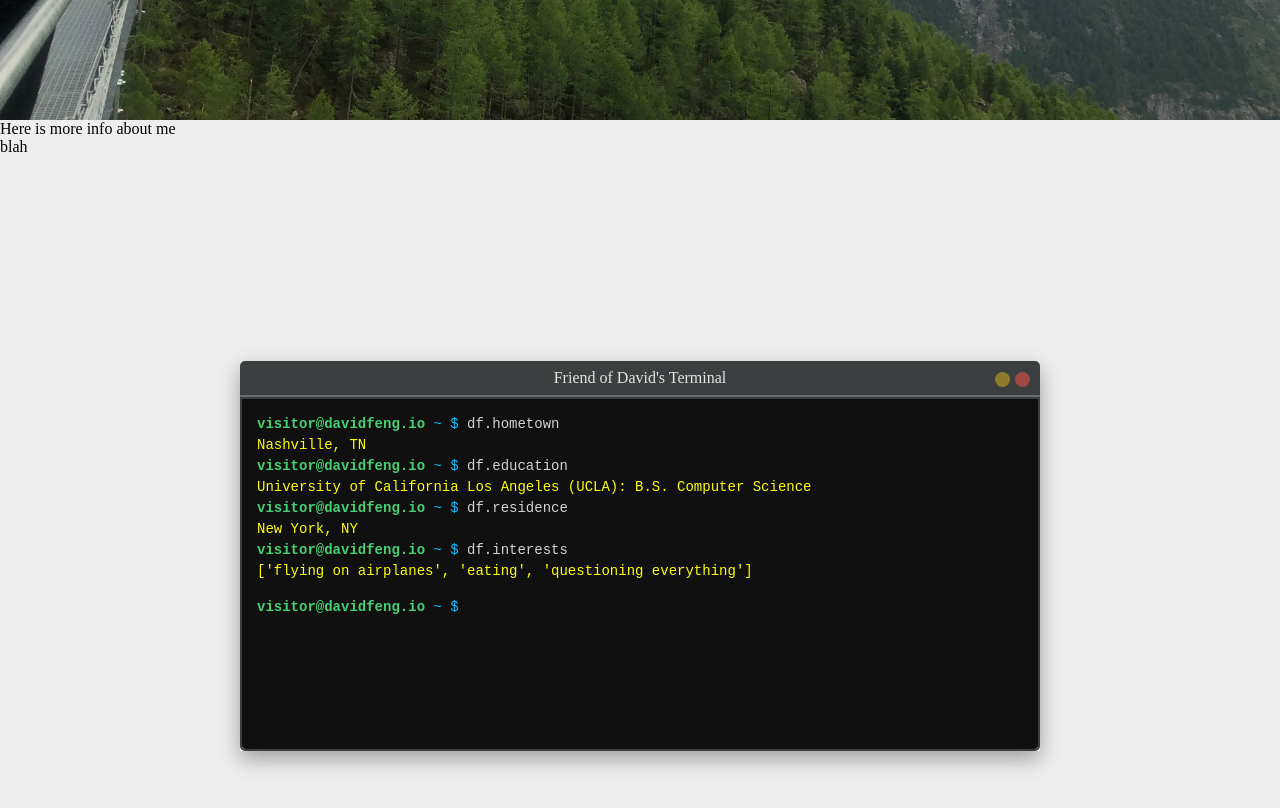
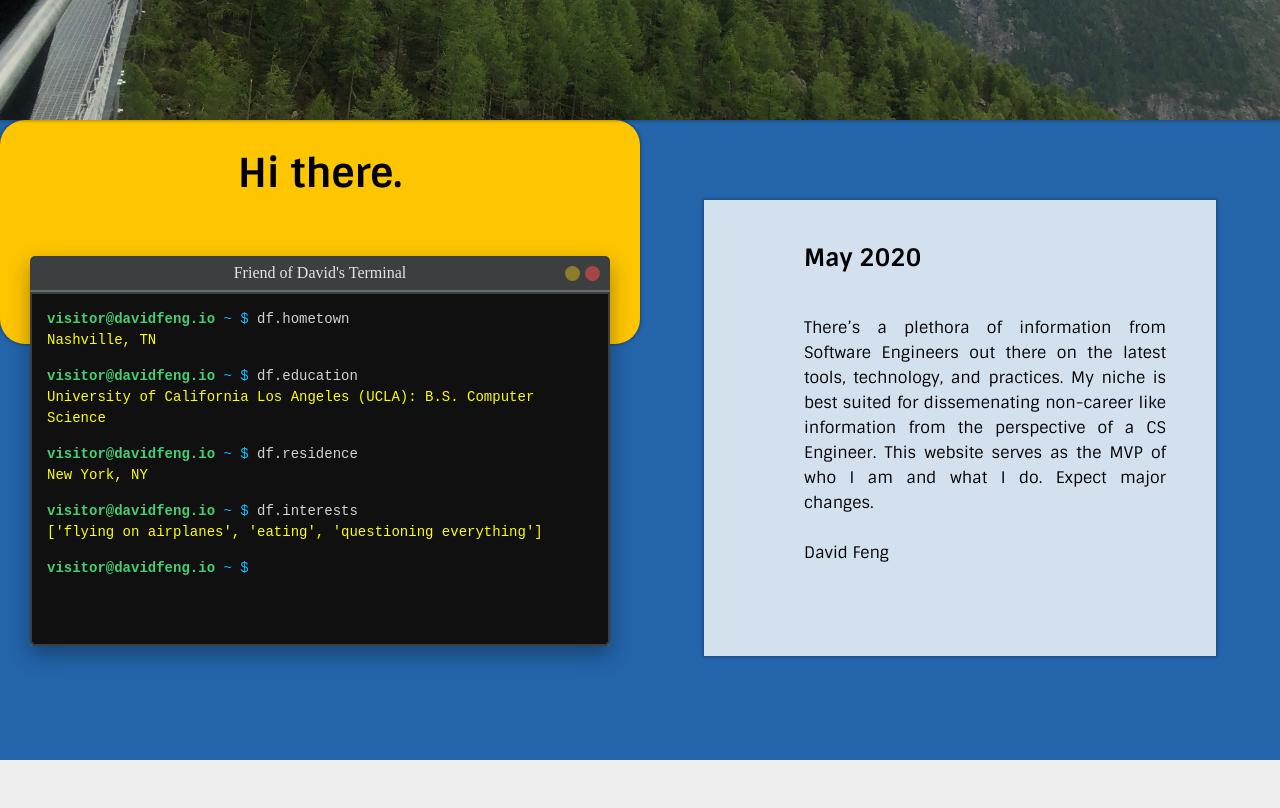
Before and after one commit to xingxu21/myWebsite, a Vue app: page / in a window 1280 px wide. Shown: the part 680-1488 px from the top of the page. After the commit the page ends 1440 px from the top, so only its background shows below. Built offline with nearby package versions, Linux system fonts and the light colour scheme.

Commit message:
stage 1 complete

```diff
--- a/src/components/FakeTerminal.vue
+++ b/src/components/FakeTerminal.vue
@@ -38,6 +38,9 @@
               Nashville, TN
             </span>
           </div><!--./ row -->
+
+          <div class="screen__row"></div><!--./ row -->
+
  <div class="screen__row">
             <span class="screen__success">
               <b>visitor@davidfeng.io</b>
@@ -52,12 +55,15 @@
 df.education
    </span>
           </div><!--./ row -->
+
           <!-- row -->
           <div class="screen__row">
             <span class="screen__warning">
               University of California Los Angeles (UCLA): B.S. Computer Science
             </span>
           </div><!--./ row -->
+
+          <div class="screen__row"></div><!--./ row -->
 
 
 
@@ -82,6 +88,7 @@ df.residence            </span>
             </span>
           </div><!--./ row -->
 
+          <div class="screen__row"></div><!--./ row -->
 
            <div class="screen__row">
             <span class="screen__success">
@@ -144,12 +151,12 @@ margin: 0;
 // terminal wrapper - used only for align terminal window
 .terminal {
 width: 100%;
-min-height: 100vh;
+min-height: 10vh;
 padding: 30px;
 display: flex;
 flex-direction: column;
-align-items: center;
-justify-content: center;
+// align-items: center;
+// justify-content: center;
 // terminal out*window
 &__window {
   width: 100%;
--- a/src/views/Resume.vue
+++ b/src/views/Resume.vue
@@ -18,6 +18,6 @@ export default {
 <style lang="css" scoped>
 
 .iframe-box {
-  margin-top:120px;
+  margin-top:100px;
 }
 </style>
--- a/src/views/Splash.vue
+++ b/src/views/Splash.vue
@@ -16,16 +16,48 @@
           > David Feng
       </div>
       <div class='main-blurb'>
-        <div class='animated fadeInUp'>Fourth year Computer Science | UCLA</div>
+        <div class='animated fadeInUp'>ucla // currently @WalmartLabs</div>
 
       </div>
     </div>
+
+    <!-- SECTION 2: THE INFO -->
+
+
     <div class='info-container'>
-        Here is more info about me
-        <div class='center-content'>
-          blah
-          <FakeTerminal />
+      <div class='col1'>
+        <div class='col1-title'>
+          <h1>Hi there.</h1>
         </div>
+        <div class='fake-terminal'>
+            <FakeTerminal />
+        </div>
+
+      </div>
+      <div id='col2'>
+        <article>
+        <h1>    May 2020</h1>
+
+        <p>
+
+ <br/>
+There’s a plethora of information from Software Engineers
+out there on the latest tools, technology, and practices.
+My niche is best suited for dissemenating non-career
+like information from the perspective of a CS Engineer.
+This website serves as the MVP of who I am and what I do.
+ Expect major changes.
+ <br/>
+<br/>
+David Feng
+
+</p>
+
+        </article>
+      </div>
+
+
+
     </div>
   </div>
 
@@ -49,6 +81,7 @@ export default {
 
 
 <style scoped type="text/css">
+
 .main-blurb {
   position: absolute;
   left: 230px;
@@ -109,13 +142,63 @@ export default {
   background-repeat: no-repeat;
   opacity: 1;
   /* outline-style: dashed; */
+  box-shadow: 0 0 3px 1px rgba(0,0,0,0.3);
+
 }
 .info-container {
-  height: 50vh;
+  height: 80vh;
   width: 100%;
-}
-#name {
-  text-align: center
+  background-color: #2364AA;
+  box-shadow: 0 0 3px 1px rgba(0,0,0,0.3);
 }
 
+.info-container > .col1 {
+  background-color: #FEC601;
+  width: 50%;
+  height: 35%;
+  border-radius: 25px;
+
+  float: left;
+  box-shadow: 0 0 3px 1px rgba(0,0,0,0.3);
+
+}
+.col1-title {
+  font-family: 'Sintony', sans-serif;
+  font-size: 20px;
+  vertical-align: text-bottom;
+  text-align: center;
+}
+
+ .info-container > #col2 {
+   position: absolute;
+   width: 40vw;
+   margin-left: 55vw;
+   margin-top: 10vh;
+   padding: 25px 50px 75px 100px;
+   /* font-color: white; */
+   /* outline: dotted; */
+   background: rgba(255, 255, 255, 0.8);
+
+   box-shadow: 0 0 3px 1px rgba(0,0,0,0.3);
+
+
+
+}
+
+
+#col2 article   {
+  font-family: 'Sintony', sans-serif;
+  /* box-shadow: 1px 3px 1px 1px rgba(0,0,0,0.3); */
+  /* margin: 90px; */
+  border-radius: 10px;
+  text-align: justify;
+  line-height: 25px;
+  /* letter-spacing: 3px; */
+
+
+
+}
+
+
+
 </style>
```
Also changed, not shown: 1 other file (tests, documents, lock files or other folders).
